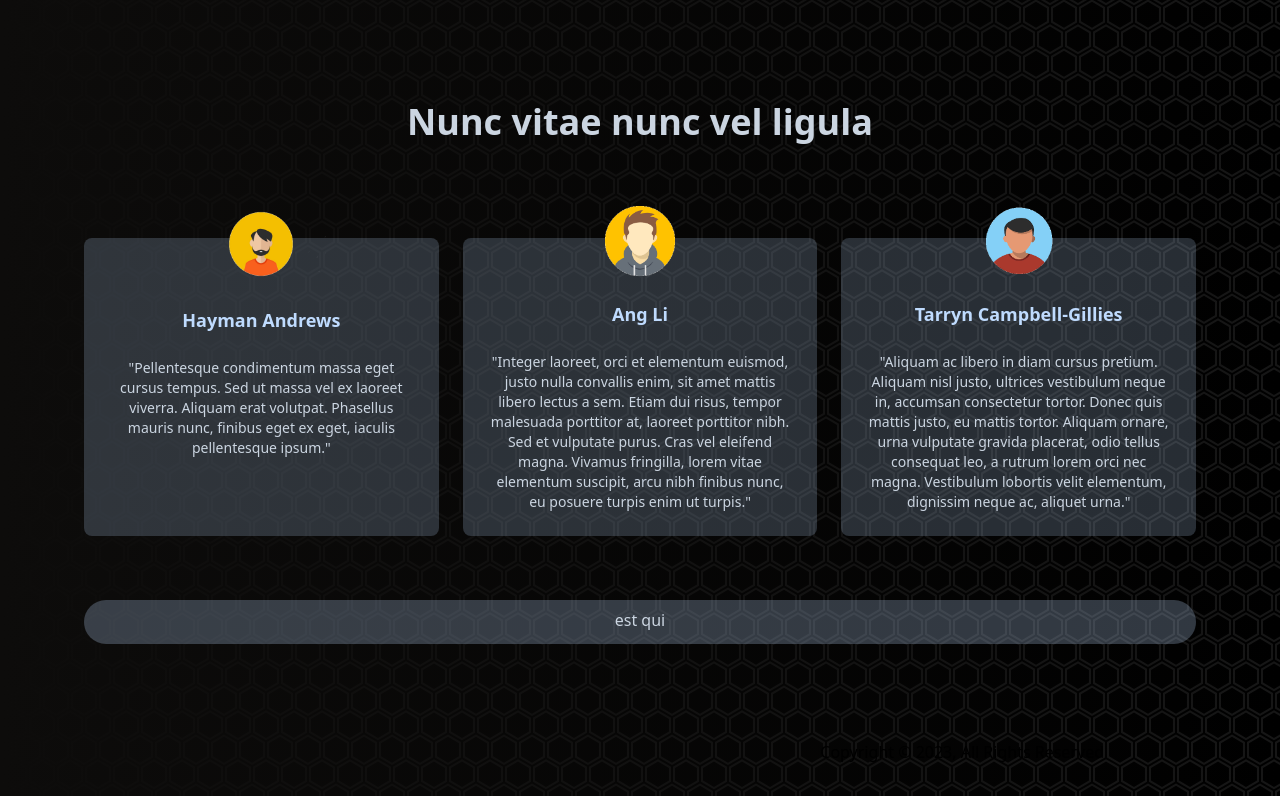
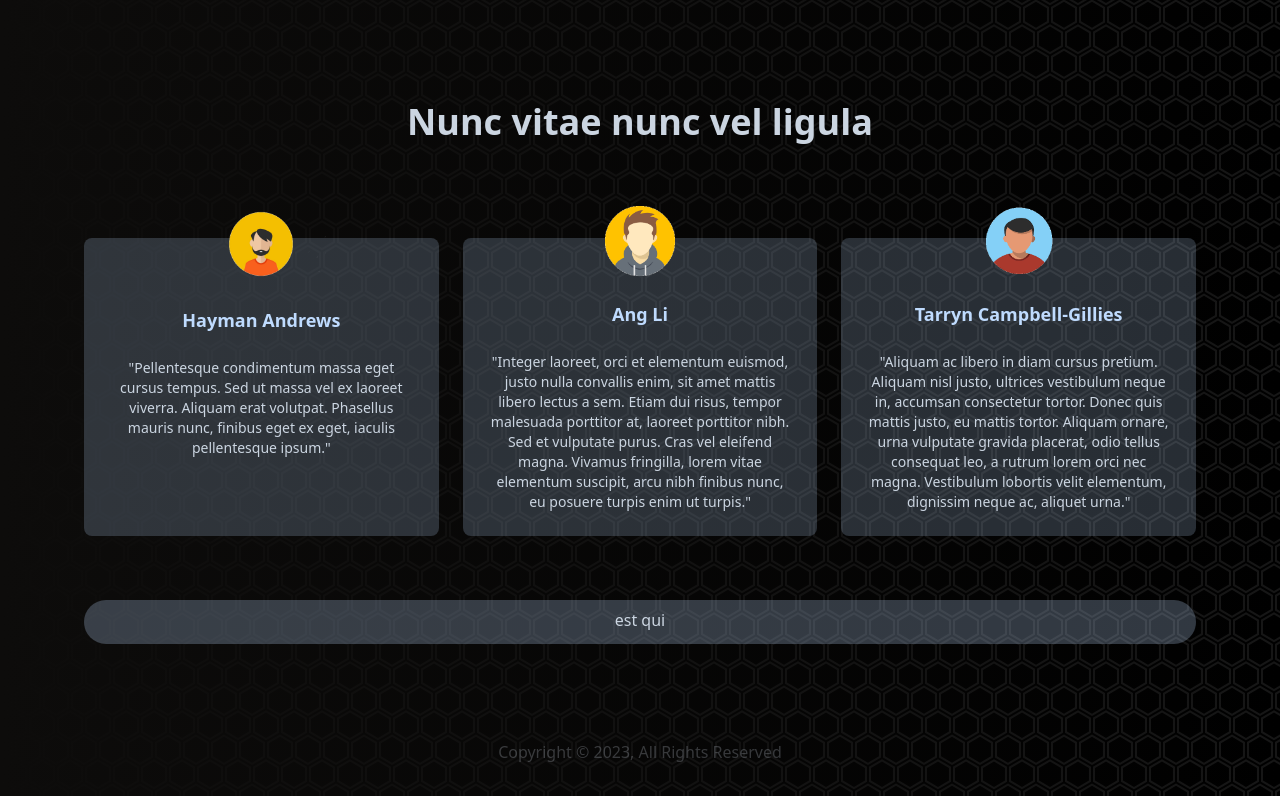
Before and after one commit to lz13/gor_ai, a website: page index.html in a window 1280 px wide. Shown: the part 1406-2202 px from the top of the page. Drawn offline with Linux system fonts and the light colour scheme.

Commit message:
Edit Copyright

```diff
--- a/index.html
+++ b/index.html
@@ -225,8 +225,8 @@
             Copyright &copy; 2023, All Rights Reserved
           </div>
         </div>
-        <div class="flex flex-col justify-between">
-          <div class="hidden text-grey-800 md:block">
+        <div class="flex flex-col mx-auto justify-between">
+          <div class="hidden text-slate-300/25 text-center md:block">
             Copyright &copy; 2023, All Rights Reserved
           </div>
         </div>
```
Also changed, not shown: css/main.css.
